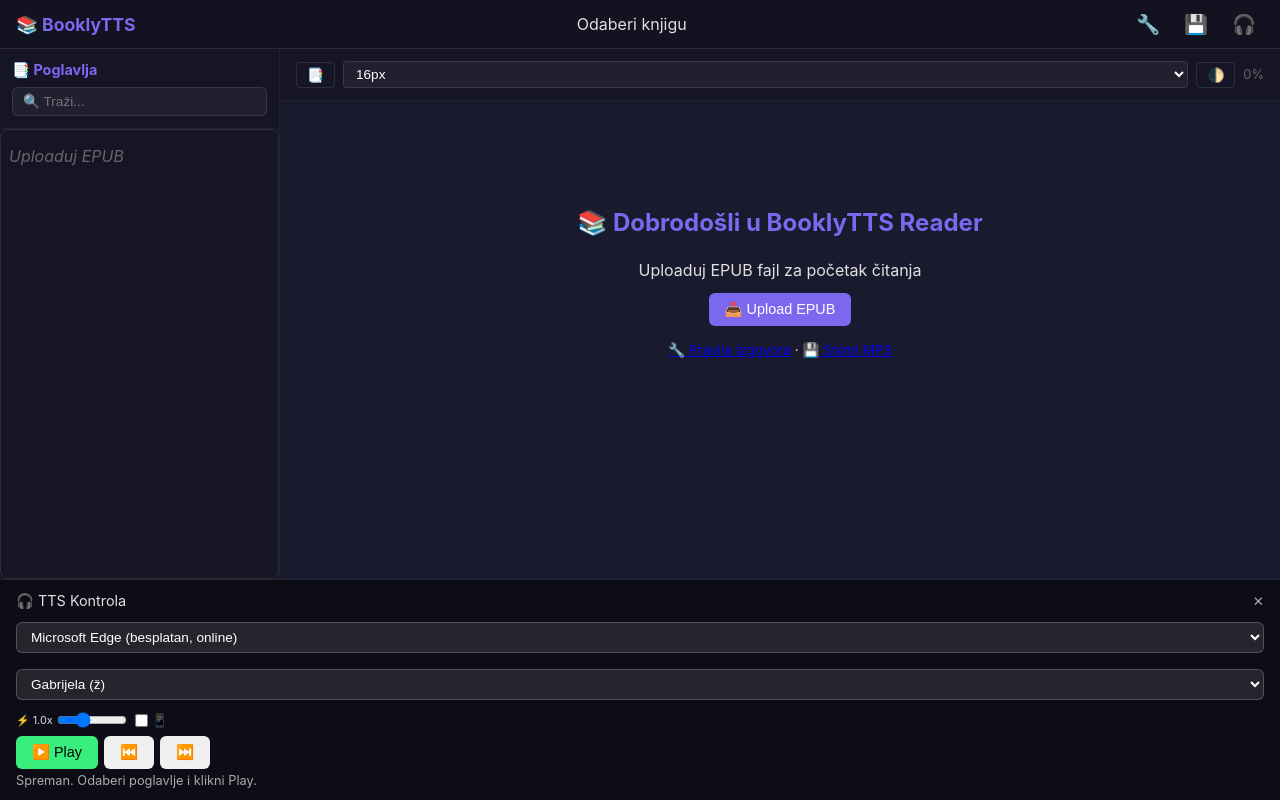
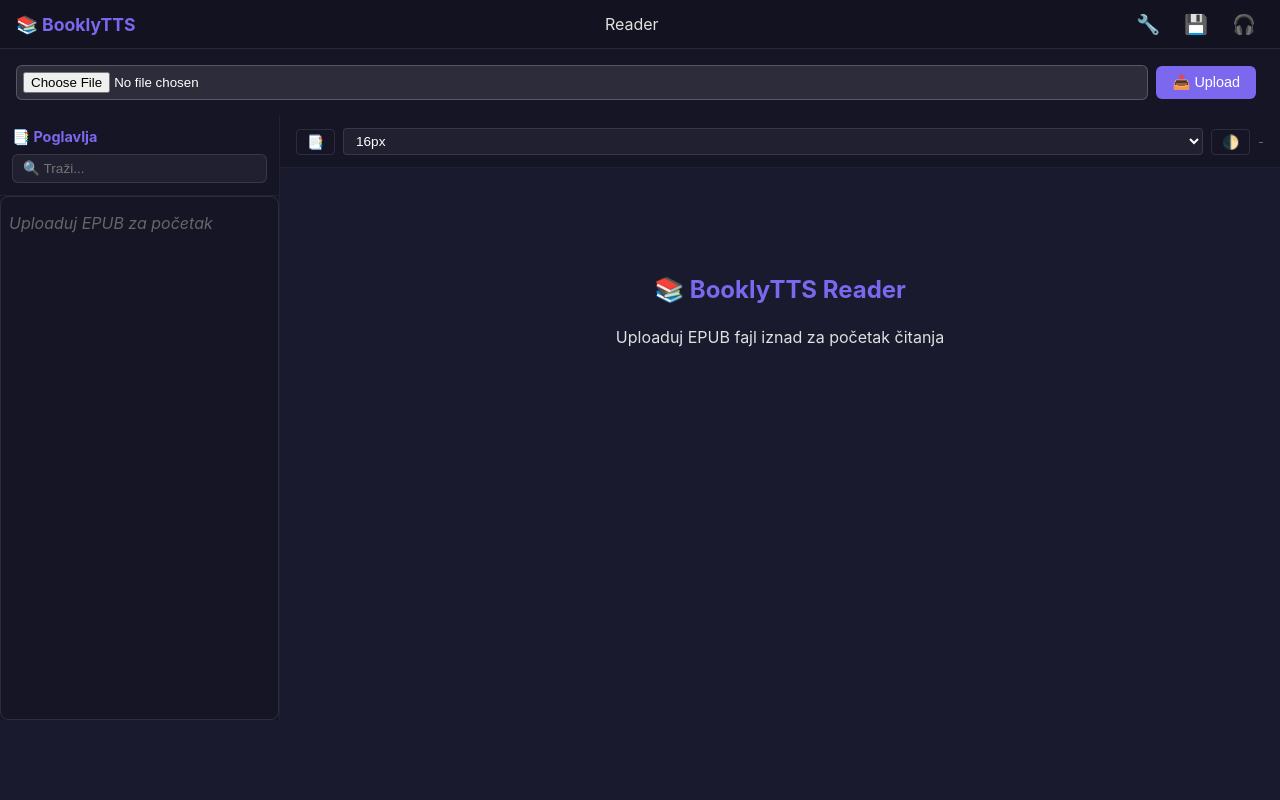
Before and after one commit to AlfaGongGong/BooklyTTS, a Flask app: page /reader in a window 1280 px wide. Run offline with Flask 3, Linux system fonts and the light colour scheme.

Commit message:
🔄 Auto-sync: 2026-06-04 16:47:57

```diff
--- a/app/static/js/reader.js
+++ b/app/static/js/reader.js
@@ -1,34 +1,17 @@
 let allChapters = [], currentChapterIdx = 0, epubFilename = null;
-let ttsJobId, activeAudio = null, ttsStopFlag = false, ttsRate = 1.0, ttsPaused = false;
-let currentEngine = 'edge';
-
-// ========== INICIJALIZACIJA ==========
-async function init() {
-    // Probaj učitati postojeći EPUB
-    try {
-        const r = await fetch('/get-chapters');
-        const d = await r.json();
-        if (d.chapters && d.chapters.length > 0) {
-            allChapters = d.chapters;
-            epubFilename = 'book.epub';
-            document.getElementById('book-title-header').textContent = 'Učitana knjiga';
-            renderChapterList();
-            loadChapter(0);
-            document.querySelector('.welcome-screen').style.display = 'none';
-        }
-    } catch(e) {
-        console.log('Nema postojećeg EPUB-a');
-    }
-}
+let ttsJobId = null, ttsStopFlag = false, ttsRate = 1.0, ttsPaused = false;
+let activeAudio = null;
 
 // ========== UPLOAD ==========
-document.getElementById('epub-file').addEventListener('change', async (e) => {
-    const file = e.target.files[0];
+document.getElementById('epub-file').addEventListener('change', async function() {
+    const file = this.files[0];
     if (!file) return;
 
-    document.querySelector('.welcome-screen').innerHTML = '<p style="color:#aaa;">⏳ Upload...</p>';
+    document.getElementById('upload-status').textContent = '⏳ Upload...';
 
-    const fd = new FormData(); fd.append('epub_file', file);
+    const fd = new FormData();
+    fd.append('epub_file', file);
+
     try {
         const r = await fetch('/upload-epub', { method: 'POST', body: fd });
         const d = await r.json();
@@ -37,30 +20,30 @@ document.getElementById('epub-file').addEventListener('change', async (e) => {
             epubFilename = d.filename;
             allChapters = d.chapters;
             document.getElementById('book-title-header').textContent = d.metadata.title;
+            document.getElementById('upload-status').textContent = '✅ ' + d.chapter_count + ' poglavlja';
             document.querySelector('.welcome-screen').style.display = 'none';
             renderChapterList();
             loadChapter(0);
+            saveState();
         } else {
-            alert('Greška: ' + d.error);
+            document.getElementById('upload-status').textContent = '❌ ' + (d.error || 'Greška');
         }
-    } catch(err) {
-        alert('Greška pri uploadu: ' + err.message);
+    } catch(e) {
+        document.getElementById('upload-status').textContent = '❌ Greška';
     }
 });
 
 // ========== POGLAVLJA ==========
 function renderChapterList() {
     const list = document.getElementById('chapter-list');
-    if (!allChapters || allChapters.length === 0) {
+    if (!allChapters.length) {
         list.innerHTML = '<p class="empty">Nema poglavlja</p>';
         return;
     }
-
     list.innerHTML = allChapters.map((c, i) => `
         <div class="chapter-link ${i === currentChapterIdx ? 'active' : ''}"
-             onclick="loadChapter(${i})" id="ch-link-${i}">
-            ${i+1}. ${c.title || 'Poglavlje ' + (i+1)}
-            <span class="badge">${Math.round((c.char_count || 0)/1000)}k</span>
+             onclick="loadChapter(${i})" id="ch-${i}">
+            ${i+1}. ${c.title || 'Poglavlje '+(i+1)}
         </div>
     `).join('');
 }
@@ -72,78 +55,57 @@ function filterChapters() {
     });
 }
 
-async let chapterScrollPos = {};
 function loadChapter(idx) {
     currentChapterIdx = idx;
+    if (!allChapters[idx]) return;
 
-    if (!allChapters || !allChapters[idx]) {
-        document.getElementById('reader-content').innerHTML = '<p>Nema teksta za ovo poglavlje</p>';
-    if (chapterScrollPos[currentChapterIdx]) { setTimeout(() => { document.getElementById("reader-content").scrollTop = chapterScrollPos[currentChapterIdx]; }, 100); }
-        return;
-    }
-
-    const chapter = allChapters[idx];
-    const text = chapter.text || '';
-    const paragraphs = text.split('\n\n').filter(p => p.trim());
-
-    document.getElementById('reader-content').innerHTML = `
-    if (chapterScrollPos[currentChapterIdx]) { setTimeout(() => { document.getElementById("reader-content").scrollTop = chapterScrollPos[currentChapterIdx]; }, 100); }
-        <h2>${chapter.title || 'Poglavlje ' + (idx+1)}</h2>
-        ${paragraphs.length > 0 ? paragraphs.map(p => `<p>${p}</p>`).join('') : '<p>' + text + '</p>'}
-    `;
+    const ch = allChapters[idx];
+    document.getElementById('reader-content').innerHTML =
+        `<h2>${ch.title || 'Poglavlje '+(idx+1)}</h2>` +
+        (ch.text || '').split('\n\n').filter(p=>p.trim()).map(p=>`<p>${p}</p>`).join('');
 
     document.getElementById('reading-progress').textContent =
-        Math.round((idx + 1) / allChapters.length * 100) + '%';
+        Math.round((idx+1)/allChapters.length*100) + '%';
 
     // Update sidebar
     document.querySelectorAll('.chapter-link').forEach(el => el.classList.remove('active'));
-    const active = document.getElementById('ch-link-' + idx);
-    if (active) {
-        active.classList.add('active');
-        active.scrollIntoView({ behavior: 'smooth', block: 'center' });
-    }
+    const active = document.getElementById('ch-'+idx);
+    if (active) { active.classList.add('active'); active.scrollIntoView({behavior:'smooth',block:'center'}); }
+
+    saveState();
 }
 
-// ========== ČITAČ KONTROLE ==========
+// ========== TOOLBAR ==========
 function toggleSidebar() {
     document.getElementById('sidebar').classList.toggle('open');
 }
-
 function changeFontSize(size) {
     document.getElementById('reader-content').style.fontSize = size + 'px';
+    localStorage.setItem('fontSize', size);
 }
-
 function toggleTheme() {
     document.body.classList.toggle('light');
+    saveState();
 }
-
-// ========== TTS PANEL ==========
-function toggleTTS() {
-    const panel = document.getElementById('tts-panel');
-    if (panel.style.display === 'none' || panel.style.display === '') {
-        panel.style.display = 'block';
-    } else {
-        panel.style.display = 'none';
-    }
-}
-
-function updateTTSRate(val) {
+function updateRate(val) {
     ttsRate = parseFloat(val);
     document.getElementById('rate-display').textContent = val + 'x';
 }
 
+// ========== TTS PANEL ==========
+function toggleTTSPanel() {
+    const panel = document.getElementById('tts-panel');
+    panel.style.display = panel.style.display === 'none' ? 'block' : 'none';
+}
+
 // ========== TTS PLAYBACK ==========
 async function ttsPlay() {
-    if (!allChapters || allChapters.length === 0) {
-        alert('Prvo uploaduj EPUB!');
-        return;
-    }
+    if (!allChapters.length) { alert('Uploaduj EPUB!'); return; }
 
-    ttsStopFlag = false;
-    ttsPaused = false;
-
+    ttsStopFlag = false; ttsPaused = false;
     document.getElementById('tts-play-btn').style.display = 'none';
     document.getElementById('tts-pause-btn').style.display = 'inline-block';
+    document.getElementById('tts-pause-btn').textContent = '⏸️ Pauza';
     document.getElementById('tts-stop-btn').style.display = 'inline-block';
     document.getElementById('tts-status').textContent = '⏳ Generišem...';
 
@@ -153,24 +115,12 @@ async function ttsPlay() {
         const r = await fetch('/stream-start', {
             method: 'POST',
             headers: {'Content-Type': 'application/json'},
-            body: JSON.stringify({
-                chapter: currentChapterIdx,
-                voice: voice
-            })
+            body: JSON.stringify({chapter: currentChapterIdx, voice: voice, epub_filename: epubFilename})
         });
         const d = await r.json();
-
-        if (d.job_id) {
-            ttsJobId = d.job_id;
-            ttsPlayNextChunk();
-        } else if (d.error) {
-            document.getElementById('tts-status').textContent = '❌ ' + d.error;
-            resetTTSButtons();
-        }
-    } catch(e) {
-        document.getElementById('tts-status').textContent = '❌ Greška';
-        resetTTSButtons();
-    }
+        if (d.job_id) { ttsJobId = d.job_id; ttsPlayNextChunk(); }
+        else { document.getElementById('tts-status').textContent = '❌ ' + (d.error || 'Greška'); resetTTS(); }
+    } catch(e) { document.getElementById('tts-status').textContent = '❌ Greška'; resetTTS(); }
 }
 
 async function ttsPlayNextChunk() {
@@ -182,114 +132,92 @@ async function ttsPlayNextChunk() {
 
         if (ct.includes('audio')) {
             const blob = await r.blob();
-            const audio = new Audio(URL.createObjectURL(blob));
-            audio.playbackRate = ttsRate;
-            await audio.play();
+            if (activeAudio) { activeAudio.pause(); activeAudio = null; }
+            activeAudio = new Audio(URL.createObjectURL(blob));
+            activeAudio.playbackRate = ttsRate;
+            activeAudio.play();
             document.getElementById('tts-status').textContent = '▶️ Reprodukcija...';
-            audio.onended = () => {
-                if (!ttsStopFlag && !ttsPaused) ttsPlayNextChunk();
-            };
+            activeAudio.onended = () => { if (!ttsStopFlag && !ttsPaused) ttsPlayNextChunk(); };
         } else {
             const d = await r.json();
             if (d.finished) {
                 document.getElementById('tts-status').textContent = '✅ Kraj poglavlja';
-                resetTTSButtons();
-                // Auto-next
+                resetTTS();
                 if (currentChapterIdx < allChapters.length - 1) {
-                    setTimeout(() => {
-                        loadChapter(currentChapterIdx + 1);
-                        ttsPlay();
-                    }, 1500);
+                    setTimeout(() => { loadChapter(currentChapterIdx + 1); ttsPlay(); }, 1000);
                 }
-            } else if (d.error) {
-                document.getElementById('tts-status').textContent = '❌ ' + d.error;
-                resetTTSButtons();
             }
         }
-    } catch(e) {
-        document.getElementById('tts-status').textContent = '❌ Greška';
-        resetTTSButtons();
+    } catch(e) { document.getElementById('tts-status').textContent = '❌ Greška'; resetTTS(); }
+}
+
+function ttsPause() {
+    if (!activeAudio) return;
+    if (ttsPaused) {
+        activeAudio.play();
+        ttsPaused = false;
+        document.getElementById('tts-pause-btn').textContent = '⏸️ Pauza';
+        document.getElementById('tts-status').textContent = '▶️ Reprodukcija...';
+        ttsPlayNextChunk();
+    } else {
+        activeAudio.pause();
+        ttsPaused = true;
+        document.getElementById('tts-pause-btn').textContent = '▶️ Nastavi';
+        document.getElementById('tts-status').textContent = '⏸️ Pauzirano';
     }
 }
 
-let activeAudio = null;
-function ttsPause() { if (activeAudio) { if (ttsPaused) { activeAudio.play(); ttsPaused = false; } else { activeAudio.pause(); ttsPaused = true; } } document.getElementById("tts-pause-btn").textContent = ttsPaused ? "▶️ Nastavi" : "⏸️ Pauza"; return; }
-function _old_ttsPause() {
-    ttsPaused = !ttsPaused;
-    document.getElementById('tts-pause-btn').textContent = ttsPaused ? '▶️ Nastavi' : '⏸️ Pauza';
-    document.getElementById('tts-status').textContent = ttsPaused ? '⏸️ Pauzirano' : '▶️ Reprodukcija...';
-    if (!ttsPaused) ttsPlayNextChunk();
-}
-
 function ttsStop() {
-    ttsStopFlag = true;
-    ttsJobId = null;
-    resetTTSButtons();
+    ttsStopFlag = true; ttsJobId = null;
+    if (activeAudio) { activeAudio.pause(); activeAudio = null; }
+    resetTTS();
     document.getElementById('tts-status').textContent = '⏹️ Zaustavljeno';
 }
 
 function ttsNext() {
-    if (allChapters.length > 0 && currentChapterIdx < allChapters.length - 1) {
-        ttsStop();
-        loadChapter(currentChapterIdx + 1);
-        setTimeout(ttsPlay, 500);
+    if (currentChapterIdx < allChapters.length - 1) {
+        ttsStop(); loadChapter(currentChapterIdx + 1); setTimeout(ttsPlay, 300);
+    }
+}
+function ttsPrev() {
+    if (currentChapterIdx > 0) {
+        ttsStop(); loadChapter(currentChapterIdx - 1); setTimeout(ttsPlay, 300);
     }
 }
 
-function ttsPrev() {
-    if (currentChapterIdx > 0) {
-        ttsStop();
-        loadChapter(currentChapterIdx - 1);
-        setTimeout(ttsPlay, 500);
-    }
-}
-
-function resetTTSButtons() {
+function resetTTS() {
     document.getElementById('tts-play-btn').style.display = 'inline-block';
     document.getElementById('tts-pause-btn').style.display = 'none';
     document.getElementById('tts-stop-btn').style.display = 'none';
 }
 
-// Keyboard shortcuts
-document.addEventListener('keydown', (e) => {
-    if (e.target.tagName === 'INPUT' || e.target.tagName === 'TEXTAREA') return;
-    if (e.key === 'ArrowRight') ttsNext();
-    if (e.key === 'ArrowLeft') ttsPrev();
-    if (e.key === ' ') { e.preventDefault(); ttsPaused ? ttsPause() : ttsPlay(); }
-});
-
-// Init
-init();
-
-// ========== LOCAL STORAGE STATE ==========
-function saveState() { const rc = document.getElementById("reader-content"); if (rc) chapterScrollPos[currentChapterIdx] = rc.scrollTop;() {
-    const state = {
+// ========== LOCAL STORAGE ==========
+function saveState() {
+    const s = {
         chapter: currentChapterIdx,
         fontSize: document.getElementById('font-size').value,
         theme: document.body.classList.contains('light') ? 'light' : 'dark',
-        sidebarOpen: document.getElementById('sidebar').classList.contains('open'),
-        scrollPos: document.getElementById('reader-content').scrollTop
+        sidebarOpen: document.getElementById('sidebar').classList.contains('open')
     };
-    localStorage.setItem('booklytts_state', JSON.stringify(state));
+    localStorage.setItem('booklytts', JSON.stringify(s));
 }
+setInterval(saveState, 5000);
 
-function restoreState() {
+(function() {
     try {
-        const state = JSON.parse(localStorage.getItem('booklytts_state'));
-        if (state) {
-            if (state.fontSize) changeFontSize(state.fontSize);
-            if (state.theme === 'light') document.body.classList.add('light');
-            if (state.sidebarOpen) document.getElementById('sidebar').classList.add('open');
+        const s = JSON.parse(localStorage.getItem('booklytts'));
+        if (s && s.fontSize) {
+            document.getElementById('font-size').value = s.fontSize;
+            document.getElementById('reader-content').style.fontSize = s.fontSize + 'px';
         }
+        if (s && s.theme === 'light') document.body.classList.add('light');
     } catch(e) {}
-}
+})();
 
-// Auto-save svakih 5s
-setInterval(saveState() { const rc = document.getElementById("reader-content"); if (rc) chapterScrollPos[currentChapterIdx] = rc.scrollTop;, 5000);
-document.getElementById('reader-content').addEventListener('scroll', saveState() { const rc = document.getElementById("reader-content"); if (rc) chapterScrollPos[currentChapterIdx] = rc.scrollTop;);
-restoreState();
-function saveState() { const rc = document.getElementById("reader-content"); if (rc) chapterScrollPos[currentChapterIdx] = rc.scrollTop;(){const s={chapter:currentChapterIdx,fontSize:document.getElementById('font-size').value,theme:document.body.classList.contains('light')?'light':'dark',sidebarOpen:document.getElementById('sidebar').classList.contains('open')};localStorage.setItem('booklytts',JSON.stringify(s));}
-function restoreState(){try{const s=JSON.parse(localStorage.getItem('booklytts'));if(s){if(s.fontSize)changeFontSize(s.fontSize);if(s.theme==='light')document.body.classList.add('light');if(s.sidebarOpen)document.getElementById('sidebar').classList.add('open');if(s.chapter!==undefined)loadChapter(s.chapter);}}catch(e){}}
-setInterval(saveState() { const rc = document.getElementById("reader-content"); if (rc) chapterScrollPos[currentChapterIdx] = rc.scrollTop;,5000);restoreState();
-document.getElementById('font-size').addEventListener('change',function(){localStorage.setItem('fontSize',this.value);});
-(function(){const fs=localStorage.getItem('fontSize');if(fs){document.getElementById('font-size').value=fs;changeFontSize(fs);}})();
+// Keyboard shortcuts
+document.addEventListener('keydown', function(e) {
+    if (e.target.tagName === 'INPUT') return;
+    if (e.key === 'ArrowRight') ttsNext();
+    if (e.key === 'ArrowLeft') ttsPrev();
+    if (e.key === ' ') { e.preventDefault(); if (ttsJobId && !ttsStopFlag) ttsPause(); else ttsPlay(); }
+});
--- a/app/templates/reader.html
+++ b/app/templates/reader.html
@@ -5,8 +5,22 @@
     <meta name="viewport" content="width=device-width, initial-scale=1.0">
     <title>BooklyTTS Reader</title>
     <link rel="stylesheet" href="/static/css/style.css?v=8">
-    <link rel="stylesheet" href="/static/css/style.css?v=8">
-    <link rel="stylesheet" href="/static/css/reader.css?v=3">
+    <link rel="stylesheet" href="/static/css/reader.css?v=4">
+    <style>
+        .upload-section { padding: 8px 16px; background: rgba(0,0,0,0.2); display: flex; gap: 8px; align-items: center; }
+        .upload-section input[type="file"] { flex: 1; padding: 6px; background: rgba(255,255,255,0.1); border: 1px solid rgba(255,255,255,0.2); border-radius: 6px; color: white; }
+        .upload-section .btn { white-space: nowrap; }
+        .tts-panel-overlay { position: fixed; bottom: 0; left: 0; right: 0; background: #1a1a2e; border-top: 2px solid #7b68ee; padding: 12px 16px; z-index: 100; box-shadow: 0 -4px 20px rgba(0,0,0,0.5); }
+        .tts-panel-header { display: flex; justify-content: space-between; align-items: center; margin-bottom: 8px; }
+        .tts-panel-header span { font-weight: bold; color: #7b68ee; }
+        .tts-close-btn { background: none; border: none; color: #aaa; font-size: 1.2em; cursor: pointer; }
+        .tts-controls-row { display: flex; gap: 8px; align-items: center; flex-wrap: wrap; }
+        .tts-controls-row select { padding: 6px 10px; background: rgba(255,255,255,0.1); color: white; border: 1px solid rgba(255,255,255,0.2); border-radius: 6px; font-size: 0.85em; }
+        .tts-actions-row { display: flex; gap: 8px; margin-top: 8px; }
+        .tts-actions-row .btn { font-size: 0.9em; }
+        .tts-status-text { font-size: 0.8em; color: #aaa; margin-top: 4px; }
+        .main-content { padding-bottom: 80px; }
+    </style>
 </head>
 <body>
     <div class="app">
@@ -15,13 +29,20 @@
             <div class="header-left">
                 <a href="/" class="logo">📚 BooklyTTS</a>
             </div>
-            <div class="header-center" id="book-title-header">Odaberi knjigu</div>
+            <div class="header-center" id="book-title-header">Reader</div>
             <div class="header-right">
-                <a href="/rules" class="icon-btn" title="Pravila izgovora">🔧</a>
-                <a href="/convert" class="icon-btn" title="Snimi MP3">💾</a>
-                <button class="icon-btn" onclick="toggleTTS()" title="TTS kontrola">🎧</button>
+                <a href="/rules" class="icon-btn" title="Pravila">🔧</a>
+                <a href="/convert" class="icon-btn" title="Konverter">💾</a>
+                <button class="icon-btn" onclick="toggleTTSPanel()" title="TTS">🎧</button>
             </div>
         </header>
+
+        <!-- UPLOAD BAR -->
+        <div class="upload-section">
+            <input type="file" id="epub-file" accept=".epub">
+            <button class="btn btn-primary" onclick="document.getElementById('epub-file').click()">📤 Upload</button>
+            <span id="upload-status" style="font-size:0.8em;color:#aaa;"></span>
+        </div>
 
         <!-- GLAVNI SADRŽAJ -->
         <div class="main-content">
@@ -32,14 +53,14 @@
                     <input type="text" id="chapter-search" placeholder="🔍 Traži..." oninput="filterChapters()">
                 </div>
                 <div class="chapter-list" id="chapter-list">
-                    <p class="empty">Uploaduj EPUB</p>
+                    <p class="empty">Uploaduj EPUB za početak</p>
                 </div>
             </aside>
 
             <!-- READER -->
             <div class="reader-view">
                 <div class="reader-toolbar">
-                    <button onclick="toggleSidebar()" title="Poglavlja">📑</button>
+                    <button onclick="toggleSidebar()">📑</button>
                     <select id="font-size" onchange="changeFontSize(this.value)">
                         <option value="14">14px</option>
                         <option value="16" selected>16px</option>
@@ -47,42 +68,26 @@
                         <option value="20">20px</option>
                         <option value="24">24px</option>
                     </select>
-                    <button onclick="toggleTheme()" title="Tema">🌓</button>
-                    <span id="reading-progress">0%</span>
+                    <button onclick="toggleTheme()">🌓</button>
+                    <span id="reading-progress">-</span>
                 </div>
-
                 <div class="reader-content" id="reader-content">
                     <div class="welcome-screen">
-                        <h2>📚 Dobrodošli u BooklyTTS Reader</h2>
-                        <p>Uploaduj EPUB fajl za početak čitanja</p>
-                        <input type="file" id="epub-file" accept=".epub" style="display:none;">
-                        <button class="btn btn-primary" onclick="document.getElementById('epub-file').click()">
-                            📤 Upload EPUB
-                        </button>
-                        <p style="margin-top:12px;font-size:0.85em;">
-                            <a href="/rules">🔧 Pravila izgovora</a> ·
-                            <a href="/convert">💾 Snimi MP3</a>
-                        </p>
+                        <h2>📚 BooklyTTS Reader</h2>
+                        <p>Uploaduj EPUB fajl iznad za početak čitanja</p>
                     </div>
                 </div>
             </div>
         </div>
 
-        <!-- TTS PANEL -->
-        <div class="tts-panel" id="tts-panel">
-            <div style="display:flex;justify-content:space-between;align-items:center;margin-bottom:8px;">
-                <span style="font-size:0.9em;">🎧 TTS Kontrola</span>
-                <button onclick="toggleTTS()" style="background:none;border:none;color:#aaa;cursor:pointer;">✕</button>
+        <!-- TTS PANEL (fiksiran na dnu) -->
+        <div class="tts-panel-overlay" id="tts-panel" style="display:none;">
+            <div class="tts-panel-header">
+                <span>🎧 TTS Kontrola</span>
+                <button class="tts-close-btn" onclick="toggleTTSPanel()">✕ Zatvori</button>
             </div>
-            <div class="tts-controls">
-                <!-- ENGINE SELECTOR -->
-                <select id="tts-engine" onchange="changeEngine(this.value)" style="padding:6px 10px;background:rgba(255,255,255,0.1);color:white;border:1px solid rgba(255,255,255,0.2);border-radius:6px;font-size:0.85em;">
-                    <option value="edge">Microsoft Edge (besplatan, online)</option>
-                    <option value="google">Google TTS (besplatan, online)</option>
-                </select>
-
-                <!-- VOICE SELECTOR -->
-                <select id="tts-voice" style="padding:6px 10px;background:rgba(255,255,255,0.1);color:white;border:1px solid rgba(255,255,255,0.2);border-radius:6px;font-size:0.85em;">
+            <div class="tts-controls-row">
+                <select id="tts-voice">
                     <optgroup label="Hrvatski">
                         <option value="hr-HR-GabrijelaNeural" selected>Gabrijela (ž)</option>
                         <option value="hr-HR-SreckoNeural">Srecko (m)</option>
@@ -91,37 +96,24 @@
                         <option value="bs-BA-VesnaNeural">Vesna (ž)</option>
                         <option value="bs-BA-GoranNeural">Goran (m)</option>
                     </optgroup>
-                    <optgroup label="Srpski">
-                        <option value="sr-RS-SophieNeural">Sophie (ž)</option>
-                        <option value="sr-RS-NicholasNeural">Nicholas (m)</option>
-                    </optgroup>
                 </select>
-
-                <!-- BRZINA -->
-                <div class="rate-control">
-                    <span style="font-size:0.8em;">⚡ <span id="rate-display">1.0x</span></span>
-                    <input type="range" id="rate-slider" min="0.5" max="2.0" step="0.1" value="1.0" oninput="updateTTSRate(this.value)" style="width:70px;">
-                </div>
-
-                <!-- BG MODE -->
-                <label style="font-size:0.8em;display:flex;align-items:center;gap:4px;">
-                    <input type="checkbox" id="bg-mode"> 📱
-                </label>
+                <select id="tts-engine" style="padding:6px 10px;background:rgba(255,255,255,0.1);color:white;border:1px solid rgba(255,255,255,0.2);border-radius:6px;font-size:0.85em;">
+                    <option value="edge">Microsoft Edge</option>
+                </select>
+                <span style="font-size:0.8em;">⚡ <span id="rate-display">1.0x</span></span>
+                <input type="range" id="rate-slider" min="0.5" max="2.0" step="0.1" value="1.0" oninput="updateRate(this.value)" style="width:70px;">
             </div>
-
-            <!-- DUGMAD -->
-            <div class="tts-actions">
+            <div class="tts-actions-row">
                 <button id="tts-play-btn" class="btn btn-success" onclick="ttsPlay()">▶️ Play</button>
                 <button id="tts-pause-btn" class="btn" onclick="ttsPause()" style="display:none;">⏸️ Pauza</button>
                 <button id="tts-stop-btn" class="btn btn-danger" onclick="ttsStop()" style="display:none;">⏹️ Stop</button>
                 <button class="btn" onclick="ttsPrev()">⏮️</button>
                 <button class="btn" onclick="ttsNext()">⏭️</button>
             </div>
-
-            <div class="tts-status" id="tts-status">Spreman. Odaberi poglavlje i klikni Play.</div>
+            <div class="tts-status-text" id="tts-status">Spreman. Odaberi poglavlje i klikni Play.</div>
         </div>
     </div>
 
-    <script src="/static/js/reader.js?v=2"></script>
+    <script src="/static/js/reader.js?v=3"></script>
 </body>
 </html>
```
